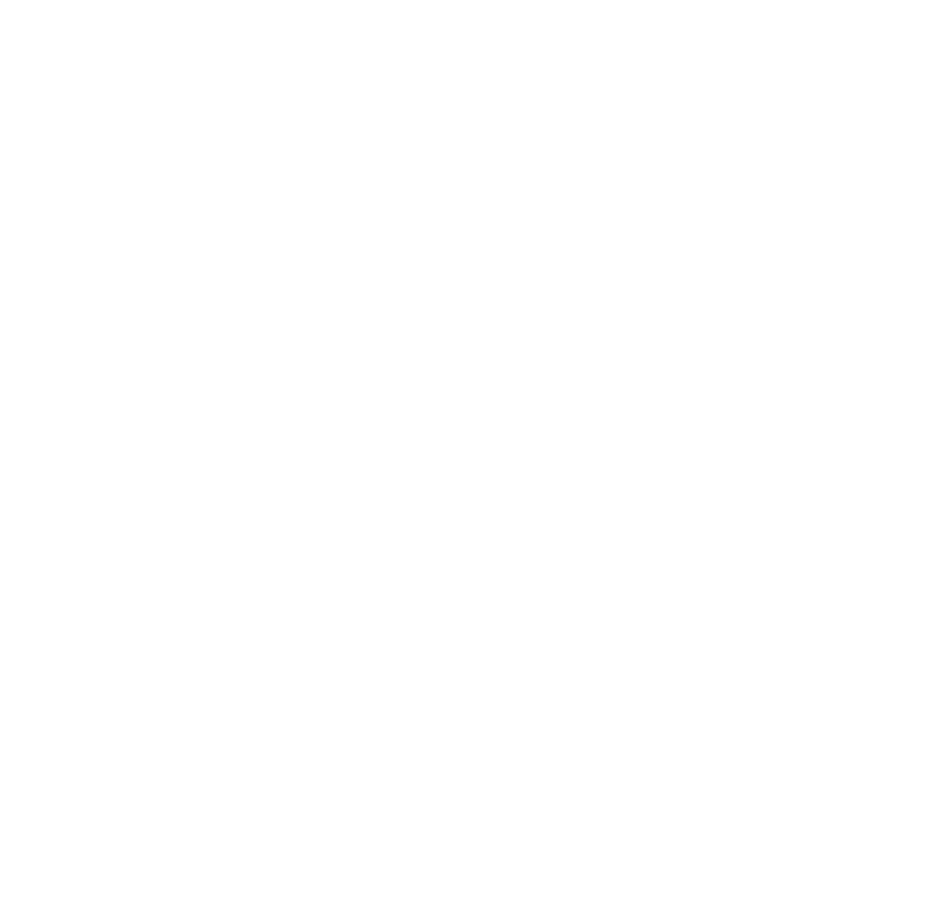
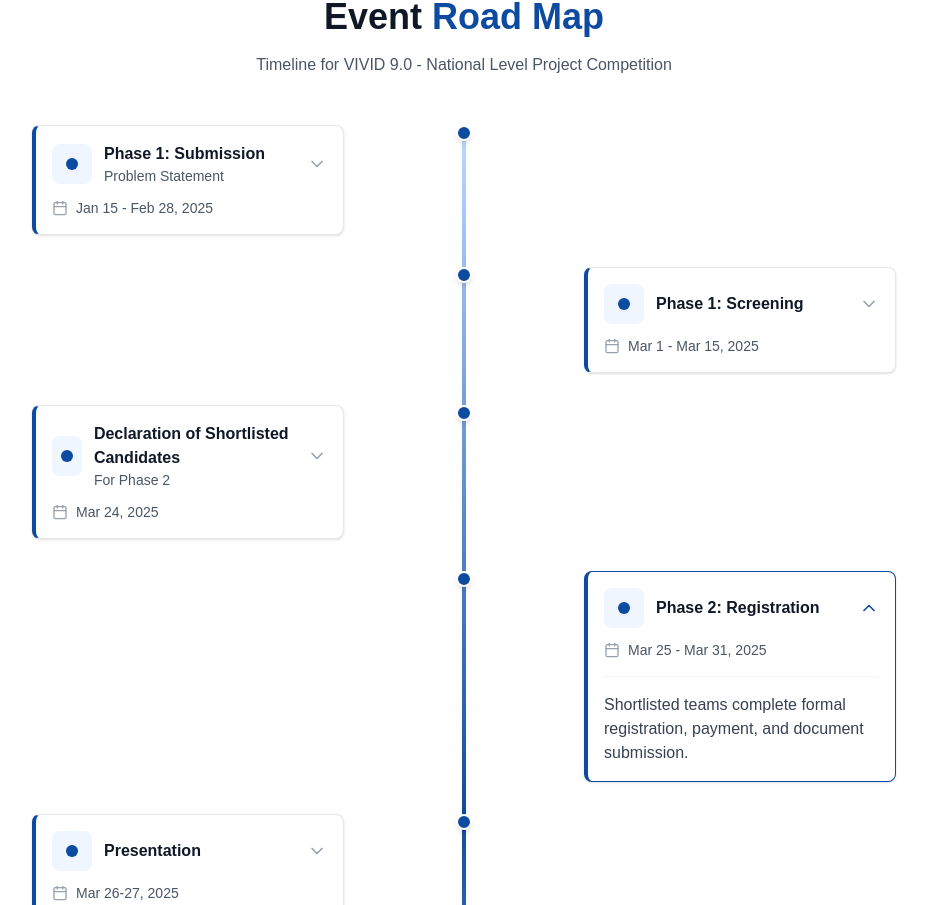
Before and after one commit to baggie11/Vivid-Website, a Next.js app: page / in a window 1280 px wide. Shown: the part 1895-2800 px from the top of the page, without its empty margins (176-1103 px from the left). Before the commit the page ends 1828 px from the top, so only its background shows below. Built offline with nearby package versions, Linux system fonts and the light colour scheme.

Commit message:
added the event timeline

```diff
--- /dev/null
+++ b/app/components/Timeline.tsx
@@ -0,0 +1,171 @@
+'use client';
+
+import { useState } from 'react';
+import { ChevronDown, ChevronUp, Calendar } from 'lucide-react';
+
+const RoadMap = () => {
+  const [expandedPhase, setExpandedPhase] = useState<number | null>(4); // Phase 2: Registration is expanded by default
+
+  const phases = [
+    {
+      id: 1,
+      title: "Phase 1: Submission",
+      subtitle: "Problem Statement",
+      date: "Jan 15 - Feb 28, 2025",
+      description: "Participants submit their problem statements and initial project proposals through online forms."
+    },
+    {
+      id: 2,
+      title: "Phase 1: Screening",
+      date: "Mar 1 - Mar 15, 2025",
+      description: "Initial screening of submitted proposals by expert panel for technical feasibility and innovation."
+    },
+    {
+      id: 3,
+      title: "Declaration of Shortlisted Candidates",
+      subtitle: "For Phase 2",
+      date: "Mar 24, 2025",
+      description: "Announcement of shortlisted candidates for Phase 2. Three lists published on March 24, 2025."
+    },
+    {
+      id: 4,
+      title: "Phase 2: Registration",
+      date: "Mar 25 - Mar 31, 2025",
+      description: "Shortlisted teams complete formal registration, payment, and document submission."
+    },
+    {
+      id: 5,
+      title: "Presentation",
+      date: "Mar 26-27, 2025",
+      description: "Live project presentations and demonstrations before judges at SSN College of Engineering."
+    },
+    {
+      id: 6,
+      title: "VIVID 9.0",
+      subtitle: "Main Event",
+      date: "March 27, 2025",
+      description: "Final round of the competition with all shortlisted teams presenting their projects."
+    },
+    {
+      id: 7,
+      title: "Declaration of Shortlisted Candidates",
+      subtitle: "For Phase 3",
+      date: "March 27, 2025",
+      description: "Announcement of finalists selected for the power judging round."
+    },
+    {
+      id: 8,
+      title: "Phase 3: Power Judging",
+      date: "March 27, 2025",
+      description: "Intensive final judging round with detailed project evaluation and technical questioning."
+    },
+    {
+      id: 9,
+      title: "Prize Distribution",
+      date: "March 27, 2025",
+      description: "Award ceremony and prize distribution for winners at the main event venue."
+    }
+  ];
+
+  const togglePhase = (id: number) => {
+    setExpandedPhase(expandedPhase === id ? null : id);
+  };
+
+  return (
+    <section id="roadmap" className="py-16 bg-white">
+      <div className="max-w-4xl mx-auto px-4">
+        {/* Header */}
+        <div className="text-center mb-12">
+          <h2 className="text-3xl md:text-4xl font-bold text-gray-900 mb-4">
+            Event <span className="text-[#0D4BA0]">Road Map</span>
+          </h2>
+          <p className="text-gray-600">
+            Timeline for VIVID 9.0 - National Level Project Competition
+          </p>
+        </div>
+
+        {/* Timeline Container */}
+        <div className="relative">
+          {/* Vertical Line */}
+          <div className="absolute left-6 md:left-1/2 md:transform md:-translate-x-1/2 top-0 bottom-0 w-1 bg-gradient-to-b from-blue-200 via-[#0D4BA0] to-blue-200"></div>
+
+          {/* Phases */}
+          <div className="space-y-8">
+            {phases.map((phase, index) => {
+              const isExpanded = expandedPhase === phase.id;
+              const isCurrent = phase.id === 4; // Phase 2: Registration
+
+              return (
+                <div
+                  key={phase.id}
+                  className={`relative flex items-start ${index % 2 === 0 ? 'md:flex-row' : 'md:flex-row-reverse'}`}
+                >
+                  {/* Timeline Node */}
+                  <div className="absolute left-6 md:left-1/2 md:transform md:-translate-x-1/2 z-10">
+                    <div className={`
+                      w-4 h-4 rounded-full border-2 border-white shadow-md
+                      ${isCurrent ? 'bg-[#0D4BA0]' : 'bg-[#0D4BA0]'}
+                    `}></div>
+                  </div>
+
+                  {/* Phase Card - All cards use same style */}
+                  <div className={`ml-12 md:ml-0 md:w-5/12 ${index % 2 === 0 ? 'md:pr-12' : 'md:pl-12'}`}>
+                    <div
+                      onClick={() => togglePhase(phase.id)}
+                      className={`
+                        bg-white border rounded-lg shadow-sm cursor-pointer transition-all duration-200
+                        hover:shadow-md ${isExpanded ? 'shadow-md border-[#0D4BA0]' : 'border-gray-200'}
+                        border-l-4 border-l-[#0D4BA0]
+                      `}
+                    >
+                      <div className="p-4">
+                        {/* Header */}
+                        <div className="flex items-center justify-between">
+                          <div className="flex items-center gap-3">
+                            <div className="w-10 h-10 rounded-lg bg-blue-50 flex items-center justify-center">
+                              <div className="w-3 h-3 rounded-full bg-[#0D4BA0]"></div>
+                            </div>
+                            <div>
+                              <h3 className="font-bold text-gray-900">{phase.title}</h3>
+                              {phase.subtitle && (
+                                <p className="text-sm text-gray-600">{phase.subtitle}</p>
+                              )}
+                            </div>
+                          </div>
+                          <div className={`${isExpanded ? 'text-[#0D4BA0]' : 'text-gray-400'}`}>
+                            {isExpanded ? (
+                              <ChevronUp className="w-5 h-5" />
+                            ) : (
+                              <ChevronDown className="w-5 h-5" />
+                            )}
+                          </div>
+                        </div>
+
+                        {/* Date */}
+                        <div className="flex items-center gap-2 mt-3">
+                          <Calendar className="w-4 h-4 text-gray-400" />
+                          <span className="text-sm text-gray-600">{phase.date}</span>
+                        </div>
+
+                        {/* Expanded Content */}
+                        {isExpanded && (
+                          <div className="mt-4 pt-4 border-t border-gray-100">
+                            <p className="text-gray-700">{phase.description}</p>
+                          </div>
+                        )}
+                      </div>
+                    </div>
+                  </div>
+                </div>
+              );
+            })}
+          </div>
+        </div>
+
+
+      </div>
+    </section>
+  );
+};
+
+export default RoadMap;
--- a/app/page.tsx
+++ b/app/page.tsx
@@ -1,5 +1,6 @@
 import Hero from "./components/Hero";
 import About from "./components/About";
+import RoadMap from "./components/Timeline";
 
 export default function Home() {
   return (
@@ -7,6 +8,7 @@
 
       <Hero />
       <About/>
+      <RoadMap/>
 
     </main>
   );
```
